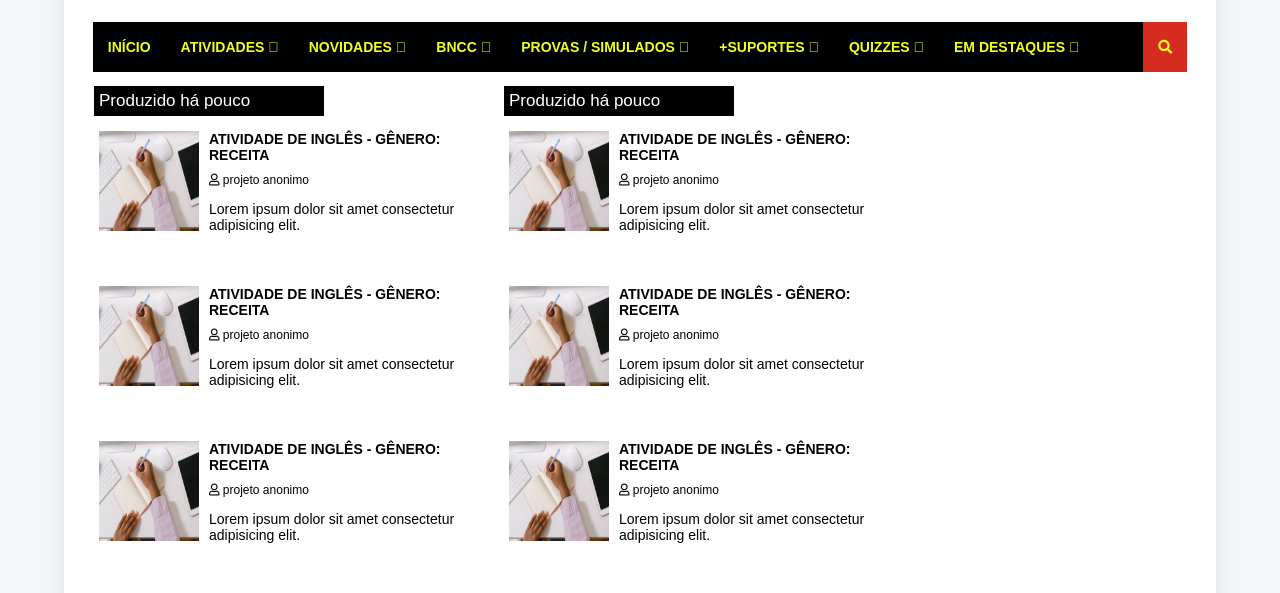
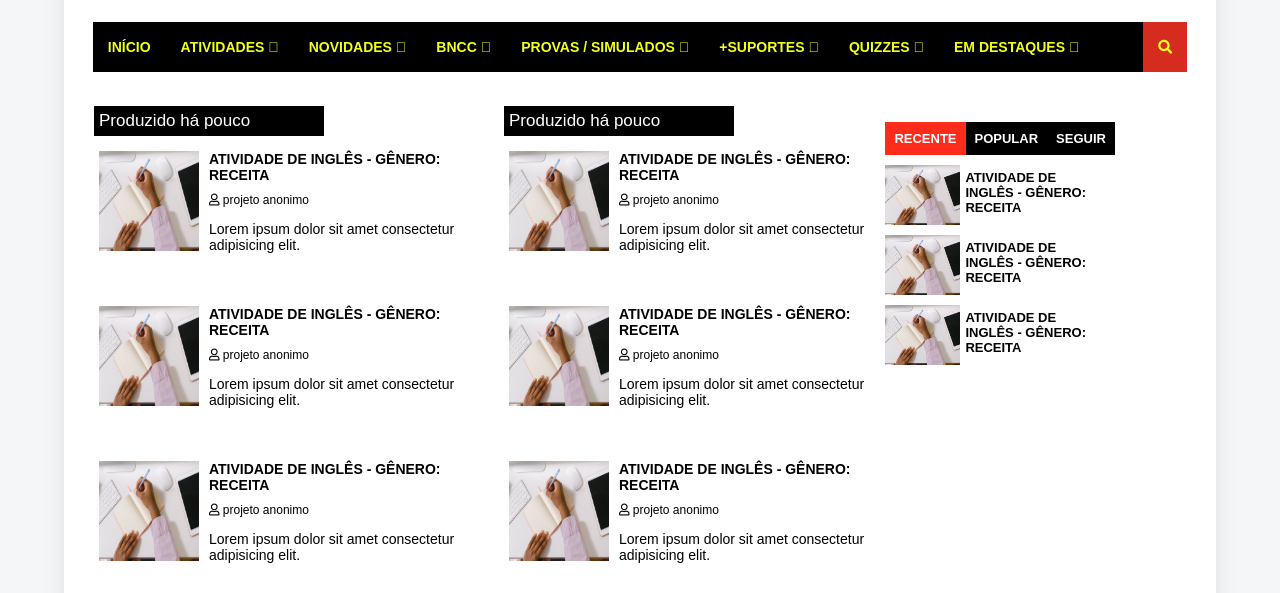
Before and after one commit to andersonssh/clone-school-site, a plain HTML site: page index.html in a window 1280 px wide. Shown: the part 144-737 px from the top of the page. Drawn offline with Linux system fonts and the light colour scheme.

Commit message:
Adiciona barra lateral

```diff
--- a/estilos/styles.css
+++ b/estilos/styles.css
@@ -233,11 +233,12 @@ body, ul, li{
 .conteudos{
     font-size: 14px;
     font-weight: bold;
-    width: 75%;
+    width: 70%;
+    margin-right: 15px;
 }
 .colunas-2{
     display: flex;
-    margin-left: 30px;
+    margin: 20px 0 0 30px;
 }
 .assunto .titulo{
     background-color: black;
@@ -249,6 +250,11 @@ body, ul, li{
     margin-bottom: 15px;
 }
 .assunto .titulo h2{
+    font-size: 17px;
+    font-weight: 500;
+    padding-left: 5px;
+}
+.assunto .titulo h2:hover{
     font-size: 17px;
     font-weight: 500;
     padding-left: 5px;
@@ -278,3 +284,33 @@ body, ul, li{
     width: 100px;
     height: 100px;
 }
+
+.lateral .barra-lateral{
+    margin-top: 50px;
+    width: 225px;
+    height: 300px;
+}
+.lateral .barra-lateral .submenu-lateral{
+    font-size: 13px;
+    font-weight: 600;
+    background-color: black;
+    padding: 9px;
+    color: white;
+}
+.post-lateral{
+    margin-top: 10px;
+    font-size: 13px;
+}
+.barra-lateral img{
+    width: 75px;
+    height: 60px;
+}
+.barra-lateral a{
+    padding: 5px;
+    color: black;
+    text-decoration: none;
+    font-weight: 600;
+}
+.b-red{
+    background-color: #ff2c1c !important;
+}
--- a/index.html
+++ b/index.html
@@ -433,8 +433,26 @@
                     </div>
                 </div>
             </div>
-            <aside class="barra-lateral">
-
+            <aside class="lateral">
+                <div class="barra-lateral">
+                    <div class="flex upper">
+                        <div class="submenu-lateral b-red">recente</div>
+                        <div class="submenu-lateral">popular</div>
+                        <div class="submenu-lateral">seguir</div>
+                    </div>
+                    <div class="post-lateral flex">
+                        <img src="imagens/atividades/tarefa.jpg">
+                        <a href="">ATIVIDADE DE INGLÊS - GÊNERO: RECEITA</a>
+                    </div>
+                    <div class="post-lateral flex">
+                        <img src="imagens/atividades/tarefa.jpg">
+                        <a href="">ATIVIDADE DE INGLÊS - GÊNERO: RECEITA</a>
+                    </div>
+                    <div class="post-lateral flex">
+                        <img src="imagens/atividades/tarefa.jpg">
+                        <a href="">ATIVIDADE DE INGLÊS - GÊNERO: RECEITA</a>
+                    </div>
+                </div>
             </aside>
 
         </div>
```
